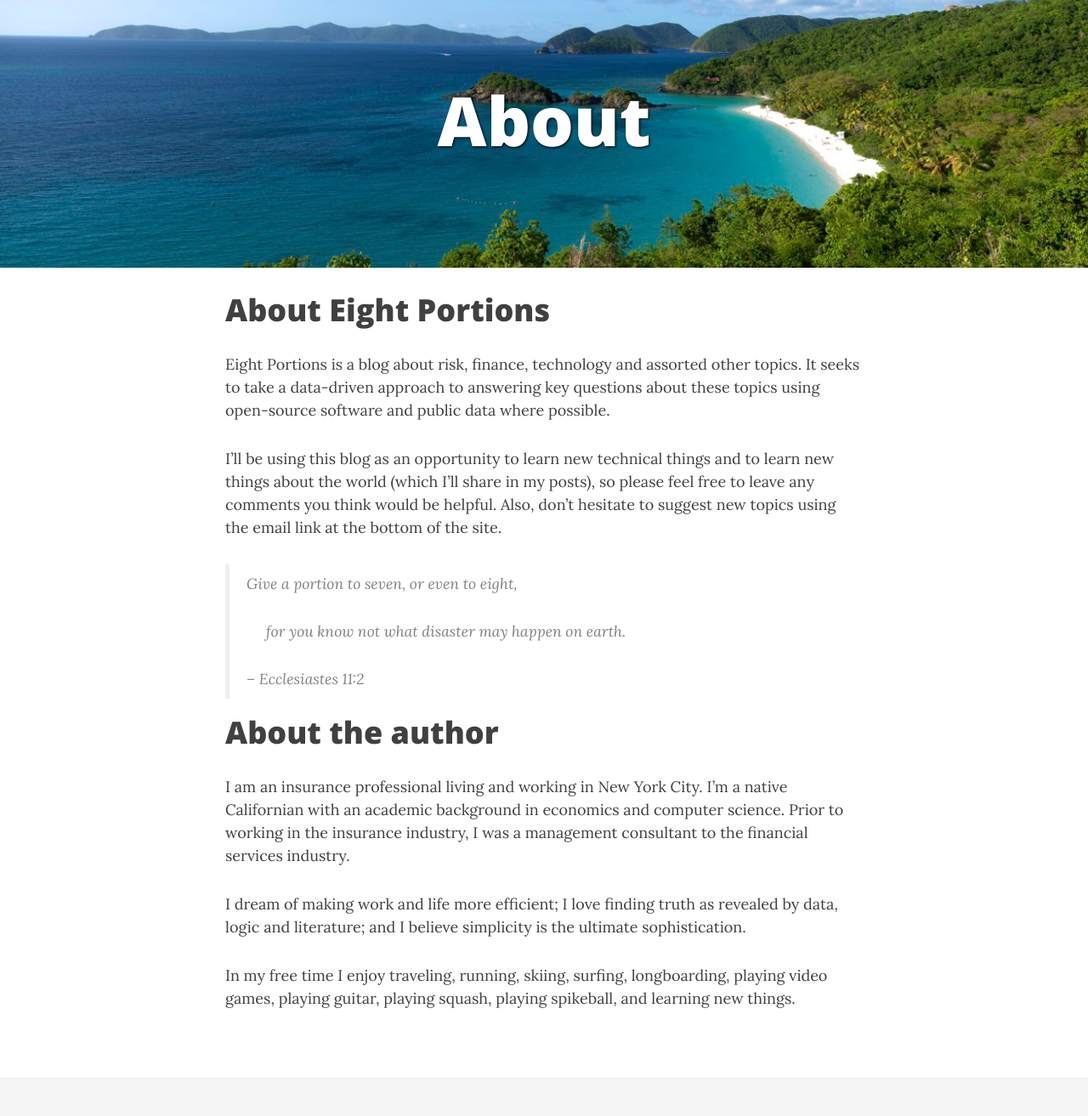
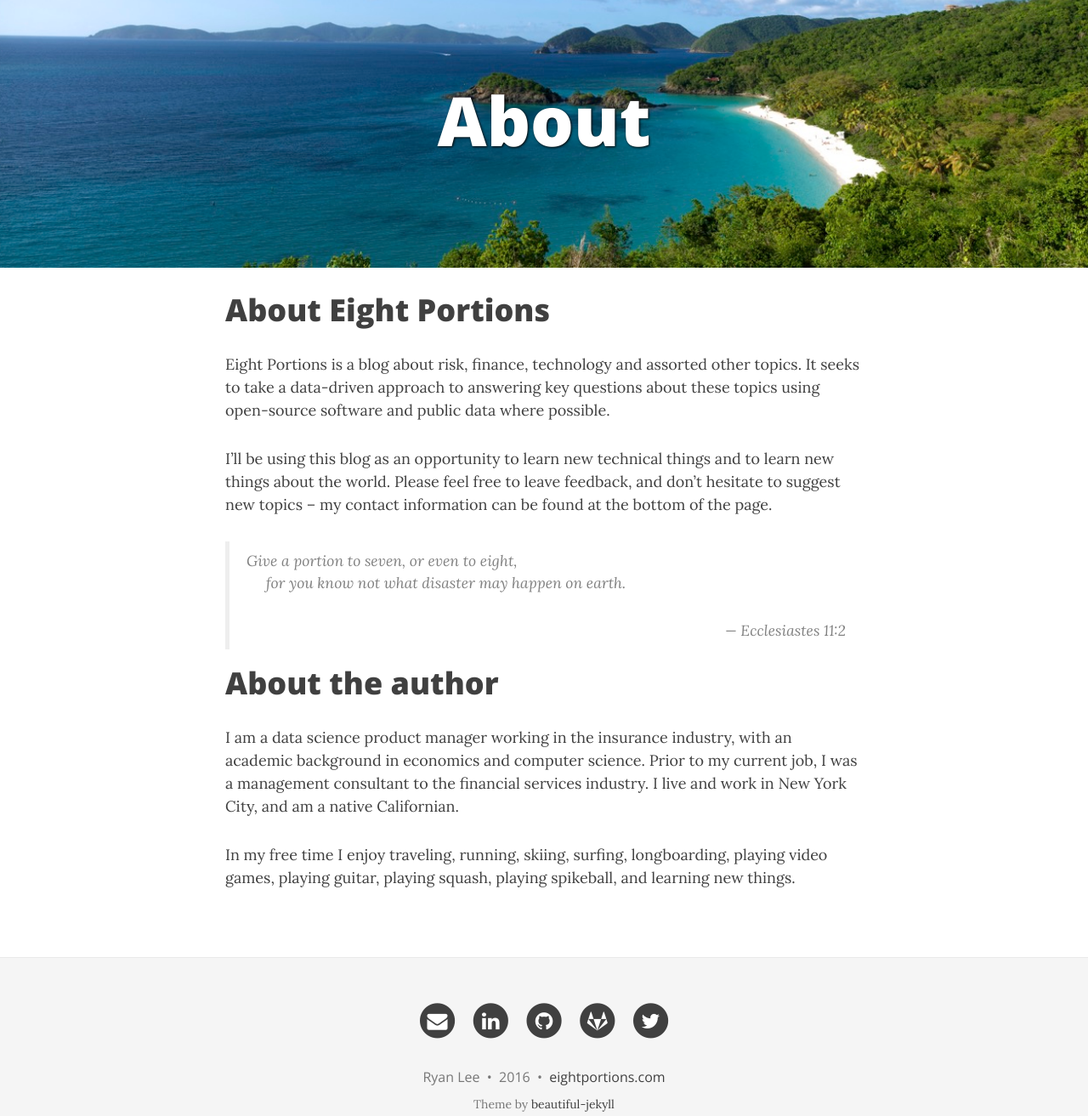
Before and after one commit to rtlee9/rtlee9.github.io, a Jekyll site: the page built from aboutme.md, in a window 1280 px wide and 1400 px high, cut to the strip 87-1400 px from the top of the window. Shown: the whole strip at 85% size. Built offline with Jekyll 4.4.1, drawn with Linux system fonts in a browser that asks for light colours; nearby versions of some CDN libraries.

Commit message:
Clean up about me page

```diff
--- a/aboutme.md
+++ b/aboutme.md
@@ -7,17 +7,14 @@ headerUP: true
 # About Eight Portions
 Eight Portions is a blog about risk, finance, technology and assorted other topics. It seeks to take a data-driven approach to answering key questions about these topics using open-source software and public data where possible.
 
-I'll be using this blog as an opportunity to learn new technical things and to learn new things about the world (which I'll share in my posts), so please feel free to leave any comments you think would be helpful. Also, don't hesitate to suggest new topics using the email link at the bottom of the site.
+I'll be using this blog as an opportunity to learn new technical things and to learn new things about the world. Please feel free to leave feedback, and don't hesitate to suggest new topics -- my contact information can be found at the bottom of the page.
 
-> Give a portion to seven, or even to eight,
->
+> Give a portion to seven, or even to eight,<br>
 > &nbsp;&nbsp;&nbsp;&nbsp;&nbsp;for you know not what disaster may happen on earth.
 >
-> -- Ecclesiastes 11:2
+> <div align="right">&mdash; Ecclesiastes 11:2</div>
 
 # About the author
-I am an insurance professional living and working in New York City. I'm a native Californian with an academic background in economics and computer science. Prior to working in the insurance industry, I was a management consultant to the financial services industry.
-
-I dream of making work and life more efficient; I love finding truth as revealed by data, logic and literature; and I believe simplicity is the ultimate sophistication.
+I am a data science product manager working in the insurance industry, with an academic background in economics and computer science. Prior to my current job, I was a management consultant to the financial services industry. I live and work in New York City, and am a native Californian.
 
 In my free time I enjoy traveling, running, skiing, surfing, longboarding, playing video games, playing guitar, playing squash, playing spikeball, and learning new things.
```
